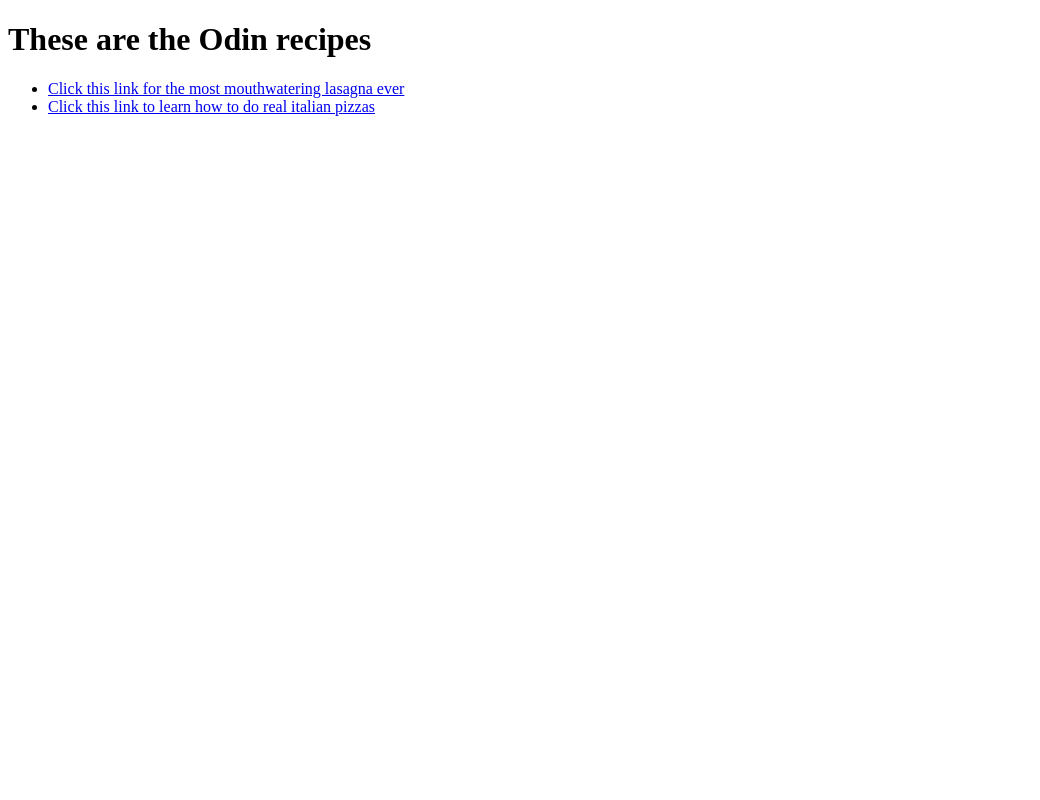
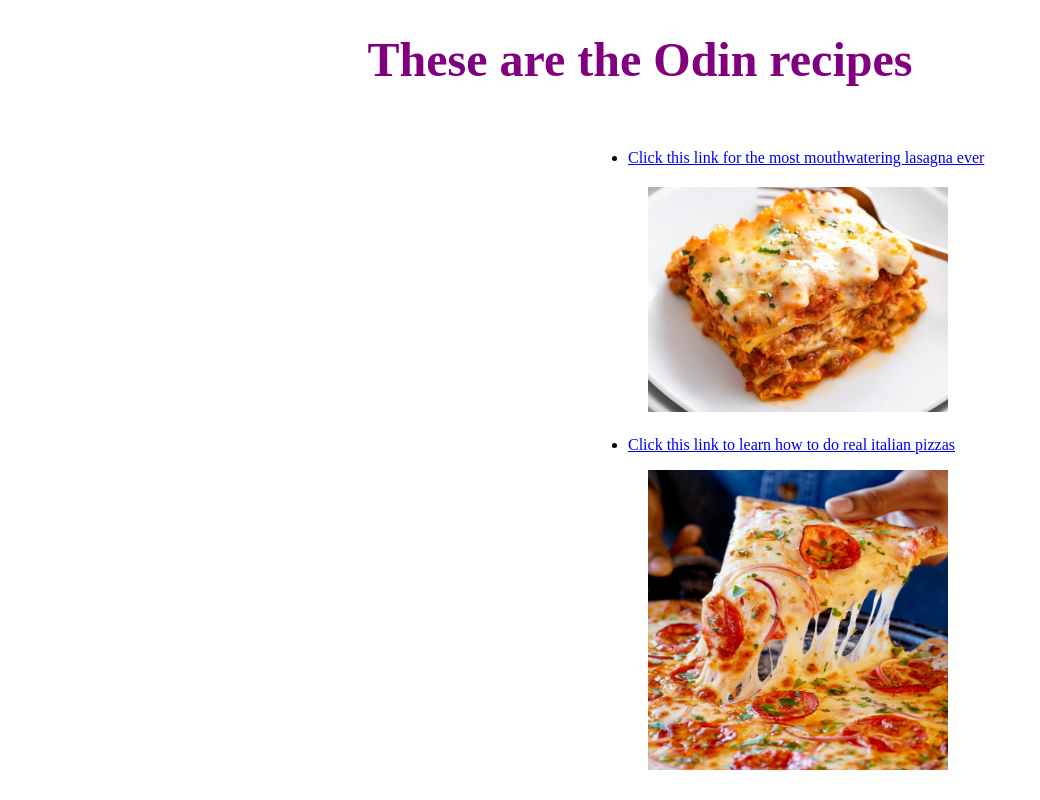
Before and after one commit to Fero321/Odin-recipes2, a plain HTML site: page index.html in a window 1280 px wide. Shown: the whole page, without its empty margins (0-1040 px from the left). Drawn offline with Linux system fonts and the light colour scheme.

Commit message:
Modified index file with some style

```diff
--- a/index.html
+++ b/index.html
@@ -4,14 +4,18 @@
     <meta charset="UTF-8">
     <meta name="viewport" content="width=device-width, initial-scale=1.0">
     <title>Odin recipes</title>
+    <link rel="stylesheet" href="style_index.css">
 </head>
 <body>
-    <h1>These are the Odin recipes</h1>
+    <h1 class="title">These are the Odin recipes</h1>
     <ul>
-    <li><a href="lasagna/lasagna.html" target="_blank" rel="noopener noreferrer">
+    <li class="first-link"><a href="lasagna/lasagna.html" target="_blank" rel="noopener noreferrer">
         Click this link for the most mouthwatering lasagna ever</a></li>
-    <li><a href="pizza/pizza.html" target="_blank" rel="noopener noreferrer">
+    <img src="lasagna.jpg" class = "lasagna" alt="lasagna">
+    <li class="second-link"><a href="pizza/pizza.html" target="_blank" rel="noopener noreferrer">
         Click this link to learn how to do real italian pizzas</a></li>
     </ul>
+    <img src="pizza.jpg" class="pizza" alt="pizza">
+
 </body>
 </html>
--- /dev/null
+++ b/style_index.css
@@ -0,0 +1,25 @@
+.title{
+    color: purple;
+    text-align: center;
+    font-size: xxx-large;
+    font-family: 'Times New Roman', Times, serif;
+}
+.first-link{
+    padding-bottom: 20px;
+    padding-top: 30px;
+    margin-left: 580px;
+}
+.second-link{
+    margin-left:580px
+}
+.lasagna{
+    width: 300px;
+    height: auto;
+    margin-left: 600px;
+    padding-bottom: 20px;
+}
+.pizza{
+    width: 300px;
+    height: 300px;
+    margin-left: 640px;
+}
```
Also changed, not shown: lasagna.jpg (added), pizza.jpg (added).
